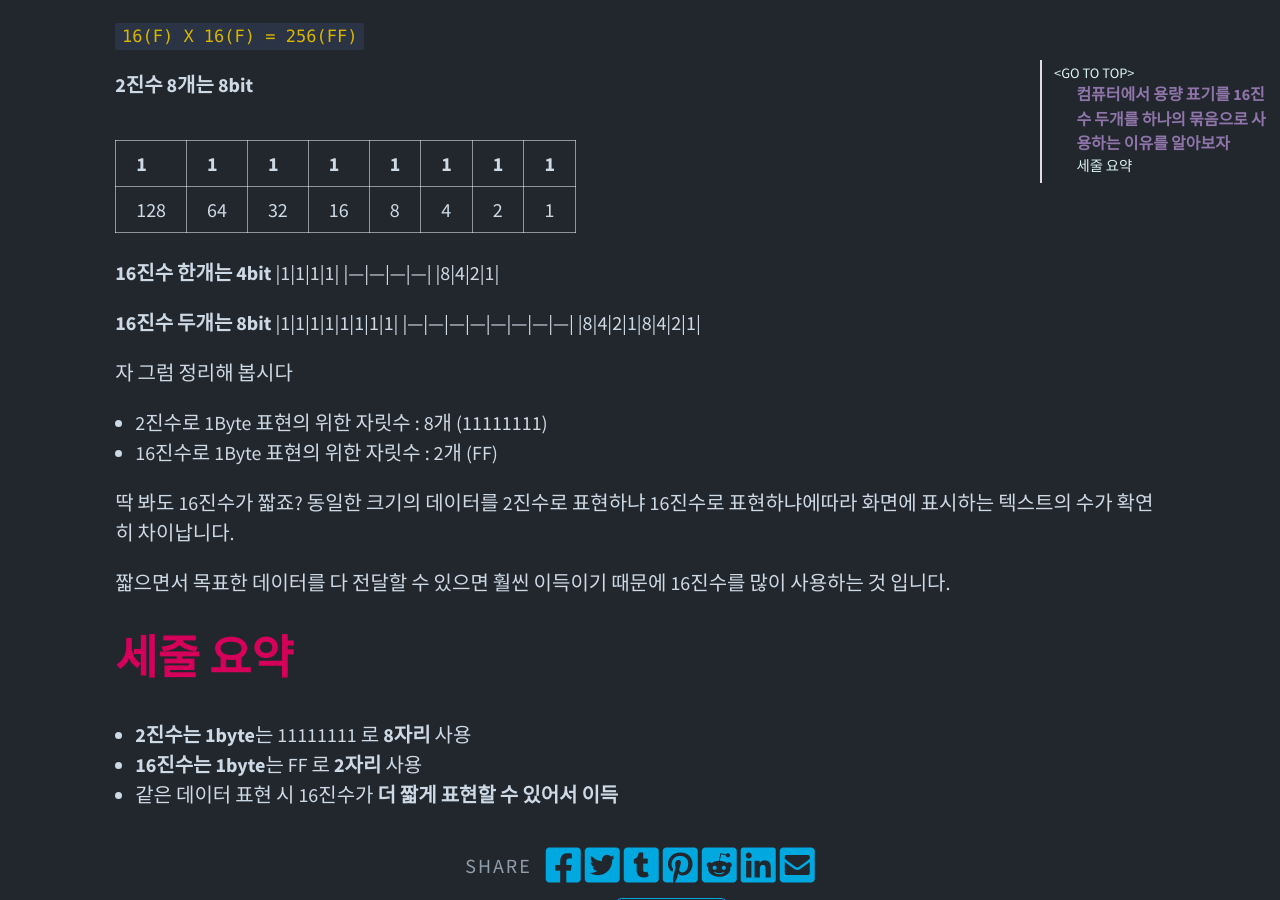
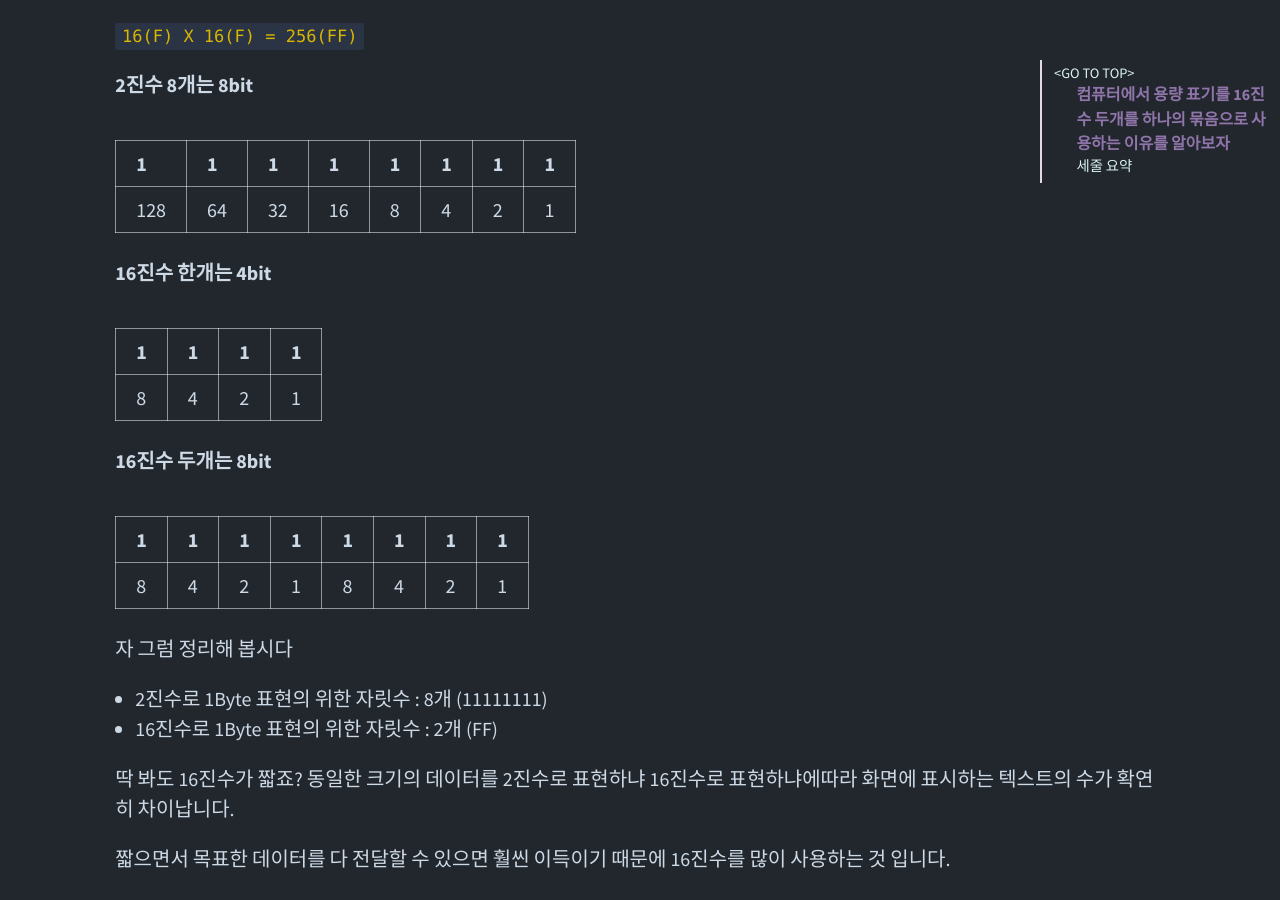
Before and after one commit to mainmethod0126/old-tech-blog, a Jekyll site: the page built from _posts/common/2023-03-02-컴퓨터에서-용량-단위를-0xFF와같이-16진수-두개로-표시하는-이유.md, in a window 1280 px wide and 900 px high, scrolled down 841 px. Built offline with Jekyll 4.4.1, drawn with Linux system fonts in a browser that asks for light colours; comment, search, counter and statistics services are not loaded.

Commit message:
내용 수정

```diff
--- a/_posts/common/2023-03-02-컴퓨터에서-용량-단위를-0xFF와같이-16진수-두개로-표시하는-이유.md
+++ b/_posts/common/2023-03-02-컴퓨터에서-용량-단위를-0xFF와같이-16진수-두개로-표시하는-이유.md
@@ -26,20 +26,20 @@ excerpt_separator: <!--more-->
 
 `16(F) X 16(F) = 256(FF)`
 
-
 **2진수 8개는 8bit**
 
 |1|1|1|1|1|1|1|1|
 |---|---|---|---|---|---|---|---|
 |128|64|32|16|8|4|2|1|
 
+**16진수 한개는 4bit**
 
-**16진수 한개는 4bit**
 |1|1|1|1|
 |---|---|---|---|
 |8|4|2|1|
 
 **16진수 두개는 8bit**
+
 |1|1|1|1|1|1|1|1|
 |---|---|---|---|---|---|---|---|
 |8|4|2|1|8|4|2|1|
```
